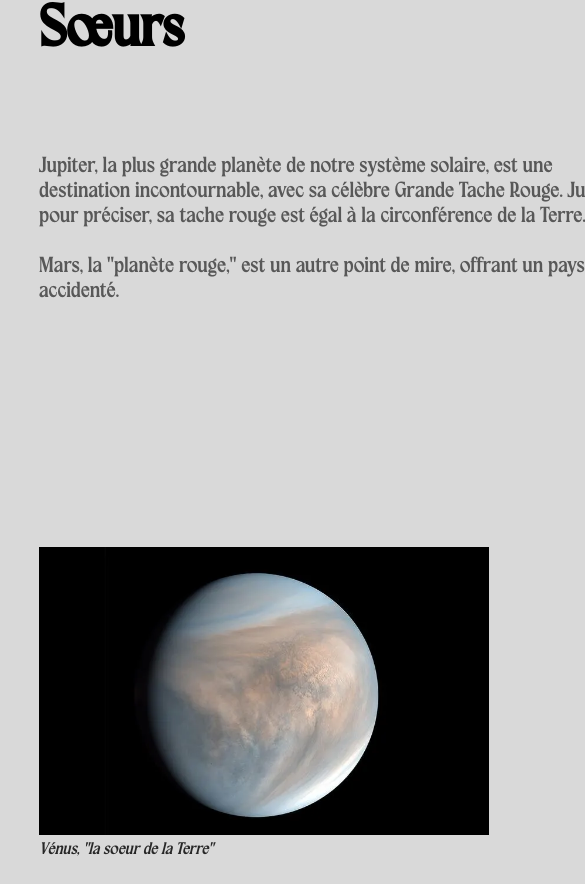
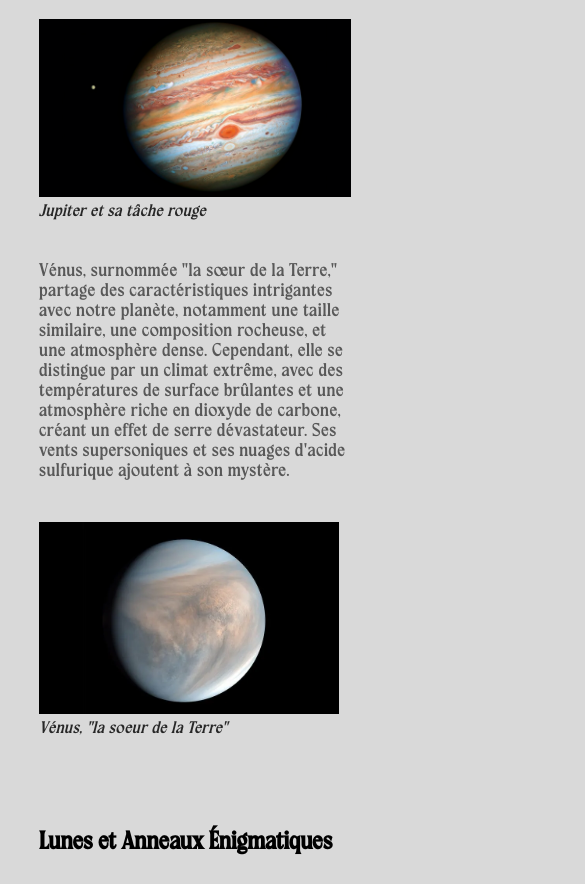
Before and after one commit to KyleAktr/monthly-mind, a React (Create React App) app: page / in a window 390 px wide. Shown: the part 3775-4659 px from the top of the page, 585 px wide, since content can reach past the window. Built offline with nearby package versions, Linux system fonts and the light colour scheme.

Commit message:
mobile responsive size done

```diff
--- a/src/components/Article.jsx
+++ b/src/components/Article.jsx
@@ -25,6 +25,7 @@ const Article = () => {
             <div className="article-intro-img">
               <img src={Galaxy} alt="image de notre système solaire" />
               <img
+                className="galaxy-img"
                 src={Spaceman}
                 alt="image d'un astronaute près de la terre"
               />
@@ -49,10 +50,6 @@ const Article = () => {
                 />
                 <p>Jupiter et sa tâche rouge</p>
               </div>
-              <div className="venus-img">
-                <img src={Venus} alt="image de Venus" />
-                <p>Vénus, "la soeur de la Terre"</p>
-              </div>
               <p className="article-venus">
                 Vénus, surnommée "la sœur de la Terre," partage des
                 caractéristiques intrigantes avec notre planète, notamment une
@@ -63,6 +60,10 @@ const Article = () => {
                 vents supersoniques et ses nuages d'acide sulfurique ajoutent à
                 son mystère.
               </p>
+              <div className="venus-img">
+                <img src={Venus} alt="image de Venus" />
+                <p>Vénus, "la soeur de la Terre"</p>
+              </div>
             </div>
             <h3>Lunes et Anneaux Énigmatiques</h3>
             <div className="article-content-2">
--- a/src/style/components/_article.scss
+++ b/src/style/components/_article.scss
@@ -24,6 +24,11 @@
 & p {
   font-size: 1.3rem;
   color: #585858;
+
+  @media screen and (max-width: 720px){
+    font-size: 1.1rem;
+    letter-spacing: 0.5px;
+  }
 }
 
 & .article-intro {
@@ -32,11 +37,25 @@
   & .article-intro-img {
     display: flex;
     justify-content: space-around;
+
+    & .galaxy-img {
+
+      @media screen and (max-width: 720px){
+        display: none;
+      }
+    }
   }
 
   & img {
     margin-top: 30px;
     height: 252px;
+
+    @media screen and (max-width: 720px){
+      width: 100%;
+      height: auto;
+    }
+
+
   }
 
     & p {
@@ -57,6 +76,11 @@
     & h3 {
       font-size: 3.5rem;
       margin-top: 50px;
+
+      @media screen and (max-width: 720px){
+        font-size: 1.5rem;
+      }
+
     }
 
     & .article-content-1 {
@@ -71,23 +95,49 @@
         "aj ji"
         "vi av";
 
+        @media screen and (max-width: 720px){
+          display: block;
+          margin-top: 40px;
+        }
+
       & .article-jupiter {
         grid-area: aj;
+
       }
 
       & .jupiter-img {
         grid-area: ji;
         margin-left: 80px;
+
+        @media screen and (max-width: 720px){
+          margin-left: 0;
+          margin-top: 40px;
+        }
         & img {
           width: 450px;
+          @media screen and (max-width: 720px){
+            width: 100%;
+          }
+        }
+      }
+
+      & .article-venus {
+        @media screen and (max-width: 720px){
+          margin-top: 40px;
         }
       }
 
       & .venus-img {
         grid-area: vi;
         width: 600px;
+        @media screen and (max-width: 720px){
+          margin-top: 40px;
+        }
         & img {
           width: 450px;
+          @media screen and (max-width: 720px){
+            width: 50%;
+          }
         }
       }
       & .article-venus {
@@ -107,14 +157,35 @@
         "si as"
         "ac ac";
 
+        @media screen and (max-width: 720px){
+          display: block;;
+          margin-top: 40px;
+        }
+
       & .article-ganymede {
         grid-area: ag;
         width: 110%;
+        @media screen and (max-width: 720px){
+          width: 100%;
+        }
       }
       & .ganymede-earth-img {
         grid-area: gi;
         padding-left: 100px;
         height: 305px;
+
+        @media screen and (max-width: 720px){
+          margin-top: 40px;
+          padding-left: 0;
+          height: auto;
+        }
+
+        & img {
+          @media screen and (max-width: 720px){
+            width: 100%;
+          }
+        }
+
       }
       & .article-saturne {
         grid-area: as;
@@ -125,12 +196,20 @@
         padding-top: 50px;
         & img {
           width: 600px;
+
+          @media screen and (max-width: 720px){
+            width: 100%;
+          }
         }
       }
       & .article-conclusion {
         grid-area: ac;
         height: 200px;
+
+        @media screen and (max-width: 720px){
+          margin-top: 40px;
         }
       }
     }
   }
+}
--- a/src/style/index.css
+++ b/src/style/index.css
@@ -292,6 +292,12 @@ html {
   font-size: 1.3rem;
   color: #585858;
 }
+@media screen and (max-width: 720px) {
+  .article p {
+    font-size: 1.1rem;
+    letter-spacing: 0.5px;
+  }
+}
 .article .article-intro {
   margin-bottom: 100px;
 }
@@ -299,9 +305,20 @@ html {
   display: flex;
   justify-content: space-around;
 }
+@media screen and (max-width: 720px) {
+  .article .article-intro .article-intro-img .galaxy-img {
+    display: none;
+  }
+}
 .article .article-intro img {
   margin-top: 30px;
   height: 252px;
+}
+@media screen and (max-width: 720px) {
+  .article .article-intro img {
+    width: 100%;
+    height: auto;
+  }
 }
 .article .article-intro p {
   padding: 30px 0;
@@ -309,6 +326,11 @@ html {
 .article .article-content h3 {
   font-size: 3.5rem;
   margin-top: 50px;
+}
+@media screen and (max-width: 720px) {
+  .article .article-content h3 {
+    font-size: 1.5rem;
+  }
 }
 .article .article-content .article-content-1 {
   margin-top: 90px;
@@ -320,6 +342,12 @@ html {
   grid-template-rows: repeat(2, 1fr);
   grid-template-areas: "aj ji" "vi av";
 }
+@media screen and (max-width: 720px) {
+  .article .article-content .article-content-1 {
+    display: block;
+    margin-top: 40px;
+  }
+}
 .article .article-content .article-content-1 .article-jupiter {
   grid-area: aj;
 }
@@ -327,15 +355,41 @@ html {
   grid-area: ji;
   margin-left: 80px;
 }
+@media screen and (max-width: 720px) {
+  .article .article-content .article-content-1 .jupiter-img {
+    margin-left: 0;
+    margin-top: 40px;
+  }
+}
 .article .article-content .article-content-1 .jupiter-img img {
   width: 450px;
+}
+@media screen and (max-width: 720px) {
+  .article .article-content .article-content-1 .jupiter-img img {
+    width: 100%;
+  }
+}
+@media screen and (max-width: 720px) {
+  .article .article-content .article-content-1 .article-venus {
+    margin-top: 40px;
+  }
 }
 .article .article-content .article-content-1 .venus-img {
   grid-area: vi;
   width: 600px;
 }
+@media screen and (max-width: 720px) {
+  .article .article-content .article-content-1 .venus-img {
+    margin-top: 40px;
+  }
+}
 .article .article-content .article-content-1 .venus-img img {
   width: 450px;
+}
+@media screen and (max-width: 720px) {
+  .article .article-content .article-content-1 .venus-img img {
+    width: 50%;
+  }
 }
 .article .article-content .article-content-1 .article-venus {
   grid-area: av;
@@ -349,14 +403,37 @@ html {
   grid-auto-rows: minmax(auto, 1fr);
   grid-template-areas: "ag gi" "si as" "ac ac";
 }
+@media screen and (max-width: 720px) {
+  .article .article-content .article-content-2 {
+    display: block;
+    margin-top: 40px;
+  }
+}
 .article .article-content .article-content-2 .article-ganymede {
   grid-area: ag;
   width: 110%;
+}
+@media screen and (max-width: 720px) {
+  .article .article-content .article-content-2 .article-ganymede {
+    width: 100%;
+  }
 }
 .article .article-content .article-content-2 .ganymede-earth-img {
   grid-area: gi;
   padding-left: 100px;
   height: 305px;
+}
+@media screen and (max-width: 720px) {
+  .article .article-content .article-content-2 .ganymede-earth-img {
+    margin-top: 40px;
+    padding-left: 0;
+    height: auto;
+  }
+}
+@media screen and (max-width: 720px) {
+  .article .article-content .article-content-2 .ganymede-earth-img img {
+    width: 100%;
+  }
 }
 .article .article-content .article-content-2 .article-saturne {
   grid-area: as;
@@ -369,18 +446,39 @@ html {
 .article .article-content .article-content-2 .saturne-img img {
   width: 600px;
 }
+@media screen and (max-width: 720px) {
+  .article .article-content .article-content-2 .saturne-img img {
+    width: 100%;
+  }
+}
 .article .article-content .article-content-2 .article-conclusion {
   grid-area: ac;
   height: 200px;
+}
+@media screen and (max-width: 720px) {
+  .article .article-content .article-content-2 .article-conclusion {
+    margin-top: 40px;
+  }
 }
 
 .suggestions {
   height: 70vh;
 }
+@media screen and (max-width: 720px) {
+  .suggestions {
+    padding-top: 100px;
+  }
+}
 .suggestions h2 {
   margin-top: 150px;
   font-size: 3.5rem;
   margin-bottom: 50px;
+}
+@media screen and (max-width: 720px) {
+  .suggestions h2 {
+    font-size: 2rem;
+    text-align: center;
+  }
 }
 .suggestions p {
   text-align: center;
@@ -390,6 +488,11 @@ html {
   color: #585858;
   letter-spacing: 1px;
 }
+@media screen and (max-width: 720px) {
+  .suggestions p {
+    width: 80%;
+  }
+}
 .suggestions input {
   margin-top: 50px;
   width: 700px;
@@ -398,6 +501,12 @@ html {
   text-align: center;
   border: 1 px solid black;
   letter-spacing: 1px;
+}
+@media screen and (max-width: 720px) {
+  .suggestions input {
+    width: 300px;
+    height: 30px;
+  }
 }
 .suggestions button {
   margin-top: 50px;
@@ -409,4 +518,11 @@ html {
   cursor: pointer;
   color: #909090;
   background: #222222;
+}
+@media screen and (max-width: 720px) {
+  .suggestions button {
+    font-size: 1rem;
+    height: 40px;
+    margin-bottom: 100px;
+  }
 }/*# sourceMappingURL=index.css.map */
```
Also changed, not shown: src/style/components/_suggestions.scss (+24 -0 lines), 1 other file (tests, documents, lock files or other folders). Lines whose indentation alone changed are shown as unchanged.
